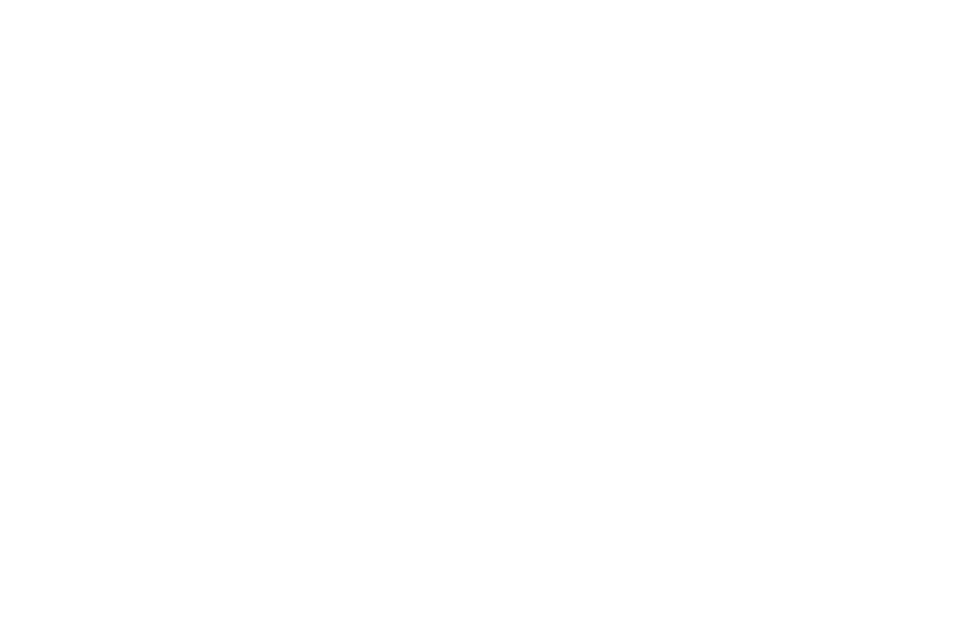
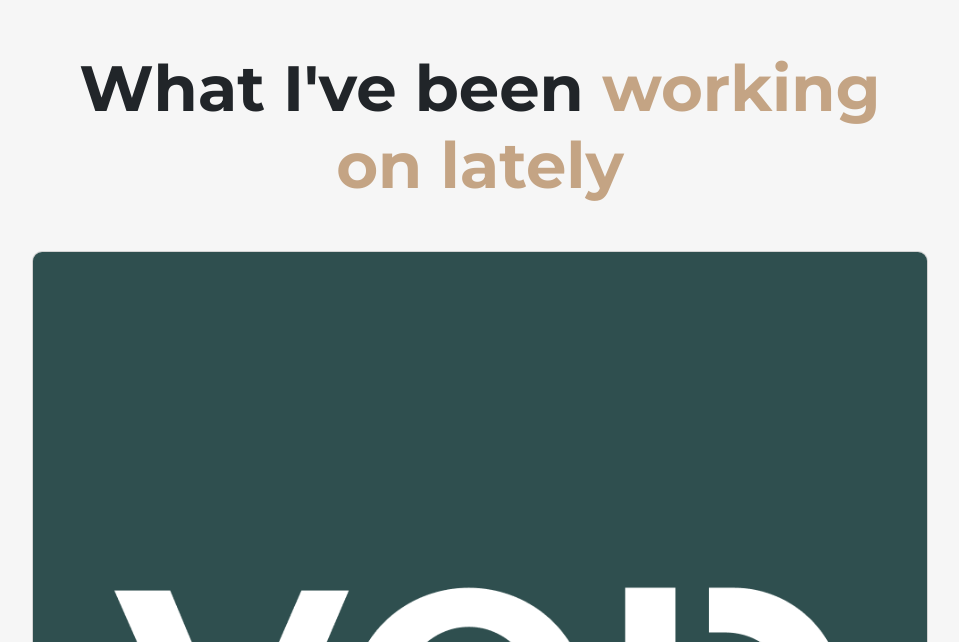
Before and after one commit to TJJonker/Portfolio-site, a Vue app in the folder portfolio/: page / in a window 1280 px wide. Shown: the part 2158-2800 px from the top of the page, without its empty margins (160-1119 px from the left). Before the commit the page ends 2016 px from the top, so only its background shows below. Built offline with nearby package versions, Linux system fonts and the light colour scheme; the HTML template or start-up script is replaced by a standard one.

Commit message:
Start on Recent Work Cards

```diff
--- a/portfolio/src/AboutMe.vue
+++ b/portfolio/src/AboutMe.vue
@@ -22,18 +22,12 @@
 
 <style scoped>
 .con {
-    margin: 96px 15%;
+    padding: 96px 15%;
 }
 
 .title {
     text-align: center;
     margin: 48px 0px;
-}
-
-.title h1 {
-    font-size: 64px;
-    font-family: 'Montserrat';
-    font-weight: 700;
 }
 
 .content {
--- a/portfolio/src/App.vue
+++ b/portfolio/src/App.vue
@@ -1,16 +1,19 @@
 <template>
     <hero></hero>
     <about-me></about-me>
+    <latest-works></latest-works>
 </template>
 
 <script>
 import Hero from './Hero.vue';
 import AboutMe from './AboutMe.vue';
+import LatestWorks from './LatestWorks.vue';
 
 export default {
     components: {
         Hero,
-        AboutMe
+        AboutMe,
+        LatestWorks
     }
 }
 </script>
@@ -24,20 +27,26 @@
     color: #C4A484;
 }
 
+.title h1 {
+    font-size: 64px;
+    font-family: 'Montserrat';
+    font-weight: 700;
+}
+
 ::-webkit-scrollbar {
-    width: 12px; /* width of the scrollbar */
+    width: 12px;
 }
 
 ::-webkit-scrollbar-track {
-    background: #f1f1f1; /* color of the track */
+    background: #f1f1f1;
 }
 
 ::-webkit-scrollbar-thumb {
-    background: #888; /* color of the thumb */
-    border-radius: 6px; /* roundness of the thumb */
+    background: #888;
+    border-radius: 6px;
 }
 
 ::-webkit-scrollbar-thumb:hover {
-    background: #555; /* color of the thumb on hover */
+    background: #555;
 }
 </style>
--- /dev/null
+++ b/portfolio/src/LatestWorkCard.vue
@@ -0,0 +1,115 @@
+<template>
+    <div class="card">
+        <div class="aspect-ratio-container">
+            <div class="image-container">
+                <img src="VOID.png" alt="Card Image" class="card-image">
+                <div class="image-overlay">
+                    <div>
+                        <h2 class="title">Void Engine</h2>
+                        <p class="subtitle">Game engine written in C++ with OpenGL, FMOD, Physics, ands ENTT</p>
+                    </div>
+                    <div class="category-container">
+                        <span class="category">Category 1</span>
+                        <span class="category">Category 2</span>
+                        <span class="category">Category 3</span>
+                    </div>
+                    <div class="arrow"></div>
+                </div>
+            </div>
+        </div>
+    </div>
+</template>
+
+<script>
+export default {
+}
+</script>
+
+<style scoped>
+.card {
+    width: 100%; /* Adjust width as needed */
+    position: relative;
+    overflow: hidden;
+    border-radius: 10px;
+}
+
+.aspect-ratio-container {
+    width: 100%;
+    padding-top: 100%; /* Maintain 1:1 aspect ratio */
+    position: relative;
+}
+
+.image-container {
+    position: absolute;
+    top: 0;
+    left: 0;
+    width: 100%;
+    height: 100%;
+}
+
+.card-image {
+    width: 100%;
+    height: 100%;
+    object-fit: cover; /* Ensure the image covers the entire container */
+}
+
+.image-overlay {
+    position: absolute;
+    top: 0;
+    left: 0;
+    width: 100%;
+    height: 100%;
+    background-color: rgba(0, 0, 0, 0.5); /* Adjust opacity as needed */
+    opacity: 0;
+    transition: opacity 0.2s ease;
+    cursor: pointer;
+    display: flex;
+    flex-direction: column;
+    justify-content: space-between;
+    padding: 40px;
+    box-sizing: border-box;
+}
+
+.card:hover .image-overlay {
+    opacity: 1;
+}
+
+.title {
+    color: #fff;
+    font-size: 44px;
+    font-family: 'Montserrat';
+    font-weight: 700;
+}
+
+.subtitle {
+    color: #fff;
+    font-size: 32px;
+    font-family: 'Montserrat';
+    font-weight: 400;
+}
+
+.category-container {
+    display: flex;
+    justify-content: flex-start;
+}
+
+.category {
+    background-color: #fff;
+    color: #000;
+    border-radius: 20px;
+    padding: 5px 10px;
+    margin-right: 10px;
+    font-size: 20px;
+}
+
+.arrow {
+    position: absolute;
+    bottom: 40px;
+    right: 40px;
+    width: 20px;
+    height: 20px;
+    border-right: 2px solid #fff;
+    border-bottom: 2px solid #fff;
+    transform: rotate(0deg);
+}
+</style>
--- /dev/null
+++ b/portfolio/src/LatestWorks.vue
@@ -0,0 +1,42 @@
+<template>
+    <div class="section">
+        <div class="con">
+            <div class="col-s-12 title">
+                <h1>What I've been <span class="secondary-text-color">working on lately</span></h1>
+            </div>
+            <div class="cards">
+                <latest-work-card></latest-work-card>
+            </div>
+        </div>
+    </div>
+</template>
+
+<script>
+import LatestWorkCard from './LatestWorkCard.vue'
+
+export default {
+    components: {
+        LatestWorkCard
+    }
+}
+</script>
+
+<style scoped>
+.section {
+    background-color: #F6F6F6;
+}
+
+.con {
+    padding: 96px 15%;
+}
+
+.title {
+    text-align: center;
+    margin: 48px 0px;
+}
+
+.cards {
+    display: flex;
+    flex-direction: column;
+}
+</style>
```
Also changed, not shown: portfolio/public/VOID.png (added).
